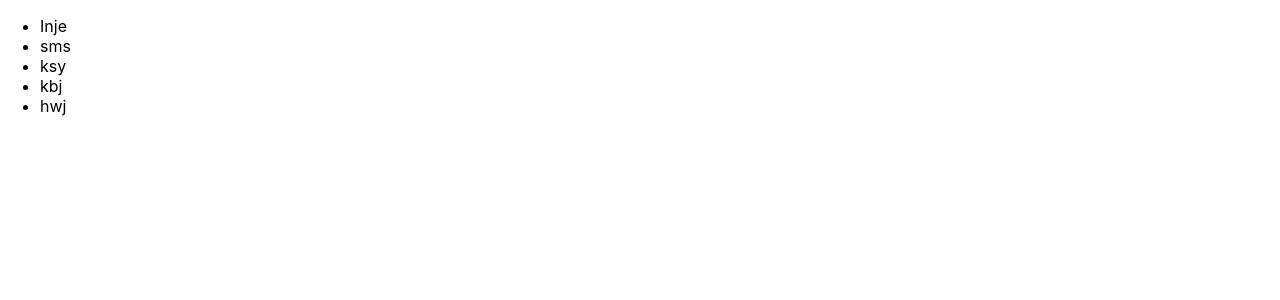
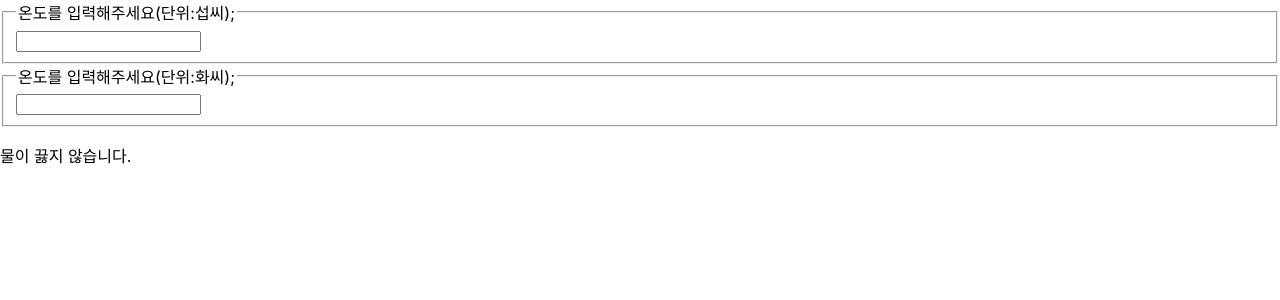
Before and after one commit to shinmyeongsub/my-react-app, a React (Create React App) app: page / in a window 1280 px wide. Shown: the top 300 px of the page. Built offline with nearby package versions, Linux system fonts and the light colour scheme.

Commit message:
Feature Section_11 : Forms Section_12 : Lifting State Up

```diff
--- /dev/null
+++ b/src/chapter_11/SignUp.jsx
@@ -0,0 +1,39 @@
+import React, {useState} from "react";
+
+function SignUp(porps) {
+    const [name, setName] = useState("");
+    const [gender, setGender] = useState("남자");
+
+    const handleChangeName = (event) => {
+        setName(event.target.value);
+    };
+
+    const handleChangeGender = (event) => {
+        setGender(event.target.value);
+    }
+
+    const handleSubmit = (event) => {
+        alert(`이름: ${name}, 성별: ${gender}`);
+        event.preventDefault();
+    };
+
+    return (
+        <form onSubmit={handleSubmit}>
+            <label>
+                이름:
+                <input type="text" value={name} onChange={handleChangeName} />
+            </label>
+            <br />
+            <label>
+                성별:
+                <select value={gender} onChange={handleChangeGender} >
+                    <option value="남자">남자</option>
+                    <option value="여자">여자</option>
+                </select>
+            </label>
+            <button type="submit">제출</button>
+        </form>
+    );
+}
+
+export default SignUp;
--- /dev/null
+++ b/src/chapter_12/Calculator.jsx
@@ -0,0 +1,64 @@
+import React, {useState} from "react";
+import TemperatureInput from "./TemperatureInput";
+
+function BoilingVerdict(props) {
+    if(props.celsius >= 100) {
+        return <p>물이 끓습니다.</p>
+    }
+    return <p>물이 끓지 않습니다.</p>
+}
+
+function toCelsius(fahreheit) {
+    return ((fahreheit-32)*5) /9;
+}
+
+function toFahrenheit(celsius){
+    return (celsius * 9) / 5 + 32;
+}
+
+function tryConvert(temperature, convert) {
+    const input = parseFloat(temperature);
+    if(Number.isNaN(input)) {
+        return "";
+    }
+    const output = convert(input);
+    const rounded = Math.round(output * 1000) / 1000;
+    return rounded.toString();
+}
+
+function Calculator(props) {
+    const[temperature, setTemperature] = useState("");
+    const[scale, setScale] = useState("c");
+
+
+    const handleCelsiusChange = (temperature) => {
+        setTemperature(temperature);
+        setScale("c");
+    };
+
+    const handleFahrenheitChange = (temperature) => {
+        setTemperature(temperature);
+        setScale("f");
+    };
+
+    const celsius = scale === "f" ? tryConvert(temperature, toCelsius) : temperature;
+    const fahrenheit = scale === "c" ? tryConvert(temperature, toFahrenheit) : temperature;
+
+    return (
+       <div>
+           <TemperatureInput
+           scale="c"
+           temperature={celsius}
+           onTemperatureChange={handleCelsiusChange}
+           />
+           <TemperatureInput
+           scale="f"
+           temperature={fahrenheit}
+           onTemperatureChange={handleFahrenheitChange}
+           />
+           <BoilingVerdict celsius={parseFloat(celsius)}/>
+       </div>
+    );
+}
+
+export default Calculator;
--- /dev/null
+++ b/src/chapter_12/TemperatureInput.jsx
@@ -0,0 +1,21 @@
+const scaleNames = {
+    c : "섭씨",
+    f : "화씨",
+};
+
+function TemperatureInput(props) {
+    const handleChange = (event) => {
+        props.onTemperatureChange(event.target.value);
+    };
+
+    return (
+        <fieldset>
+            <legend>
+                온도를 입력해주세요(단위:{scaleNames[props.scale]});
+            </legend>
+            <input value={props.temperature} onChange={handleChange} />
+        </fieldset>
+    );
+}
+
+export default TemperatureInput;
--- a/src/index.js
+++ b/src/index.js
@@ -8,12 +8,16 @@
 import ConfirmButton from './chapter_08/ConfirmButton';
 import LandingPage from './chapter_09/LandingPage';
 import AttendanceBook from './chapter_10/AttendanceBook';
+import SignUp from './chapter_11/SignUp';
+import Calculator from './chapter_12/Calculator';
 
 // const root = ReactDOM.createRoot(document.getElementById('root'));
 
 ReactDOM.render(
   <React.StrictMode>
-    <AttendanceBook/>
+    {/* <AttendanceBook/> */}
+    {/* <SignUp></SignUp> */}
+    <Calculator/>
   </React.StrictMode>,
   document.getElementById('root')
 );
```
